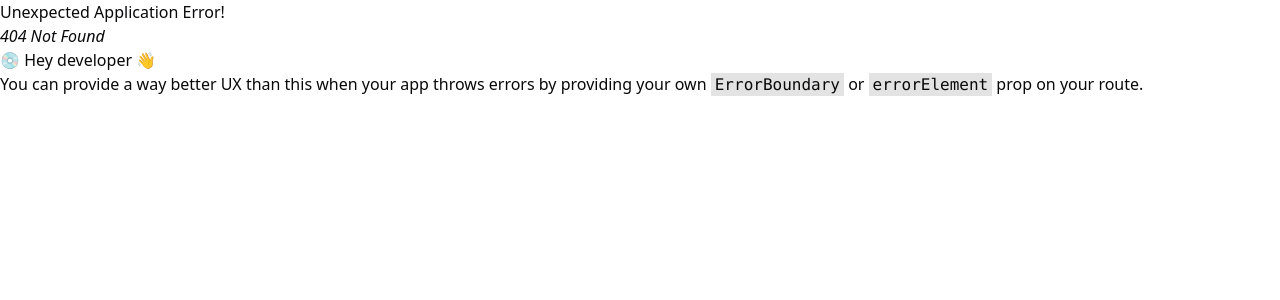
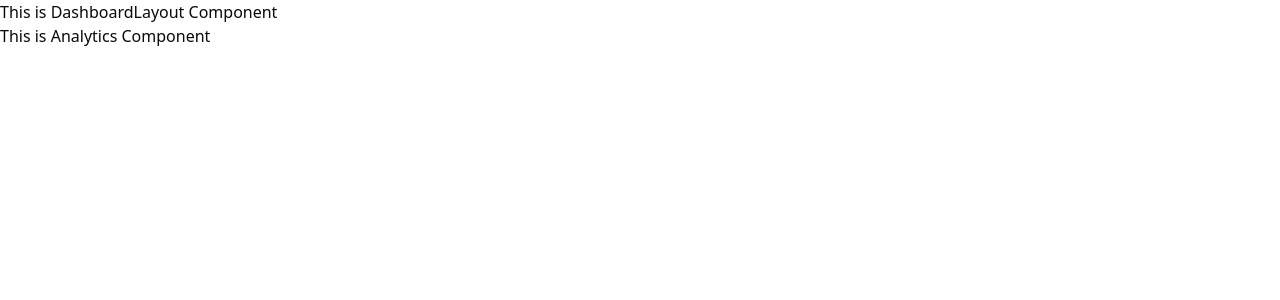
Before and after one commit to shahbaz-kamal/vaultpay-client, a React (Vite) app: page /admin/analytics in a window 1280 px wide. Before the commit this address had no page. Shown: the top 300 px of the page. Built offline with nearby package versions, Linux system fonts and the light colour scheme.

Commit message:
add: dashboard layout

```diff
--- /dev/null
+++ b/src/Pages/Admin/AnalyticsAdmin.tsx
@@ -0,0 +1,9 @@
+
+
+export default function AnalyticsAdmin() {
+ return (
+    <div>
+      <h1>This is Analytics Component</h1>
+    </div>
+ );
+};
--- /dev/null
+++ b/src/Pages/Admin/ManageAgents.tsx
@@ -0,0 +1,9 @@
+
+
+export default function ManageAgents() {
+ return (
+    <div>
+      <h1>This is ManageAgents Component</h1>
+    </div>
+ );
+};
--- /dev/null
+++ b/src/Pages/Admin/ManageUsers.tsx
@@ -0,0 +1,9 @@
+
+
+export default function ManageUsers() {
+ return (
+    <div>
+      <h1>This is ManageUsers Component</h1>
+    </div>
+ );
+};
--- /dev/null
+++ b/src/Pages/Agent/AnalyticsAgent.tsx
@@ -0,0 +1,9 @@
+
+
+export default function AnalyticsAgent() {
+ return (
+    <div>
+      <h1>This is AnalyticsAgent Component</h1>
+    </div>
+ );
+};
--- /dev/null
+++ b/src/Pages/User/AnalyticsUser.tsx
@@ -0,0 +1,9 @@
+
+
+export default function AnalyticsUser() {
+ return (
+    <div>
+      <h1>This is AnalyticsUser Component</h1>
+    </div>
+ );
+};
--- a/src/components/layouts/DashboardLayout.tsx
+++ b/src/components/layouts/DashboardLayout.tsx
@@ -1,8 +1,11 @@
+import { Outlet } from "react-router";
 
-export function DashboardLayout() {
+
+export default function DashboardLayout() {
  return (
     <div>
       <h1>This is DashboardLayout Component</h1>
+      <Outlet></Outlet>
     </div>
  );
 };
```
Also changed, not shown: src/routes/router.tsx (+52 -3 lines).
